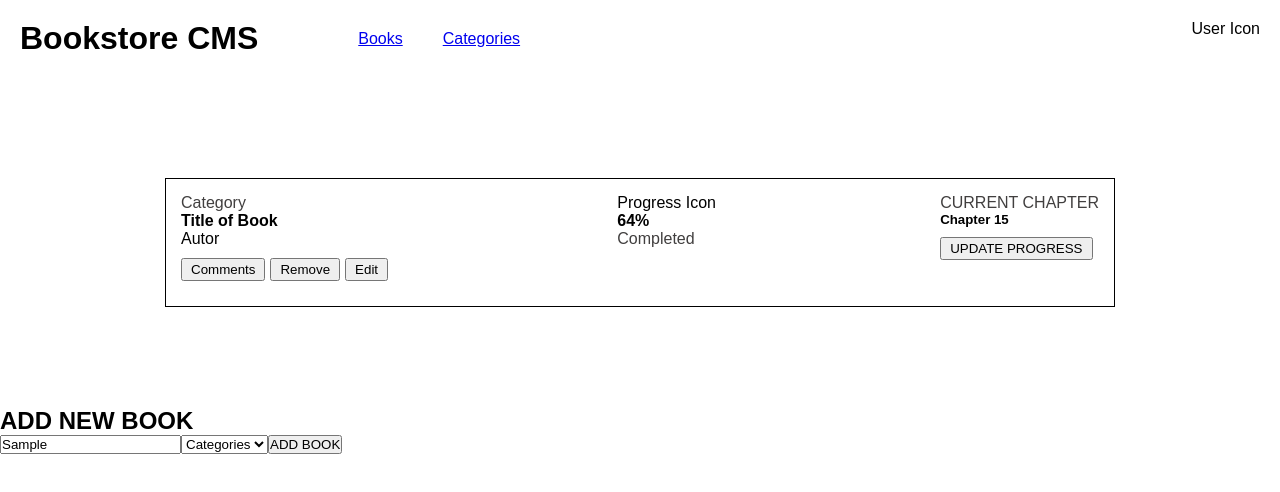
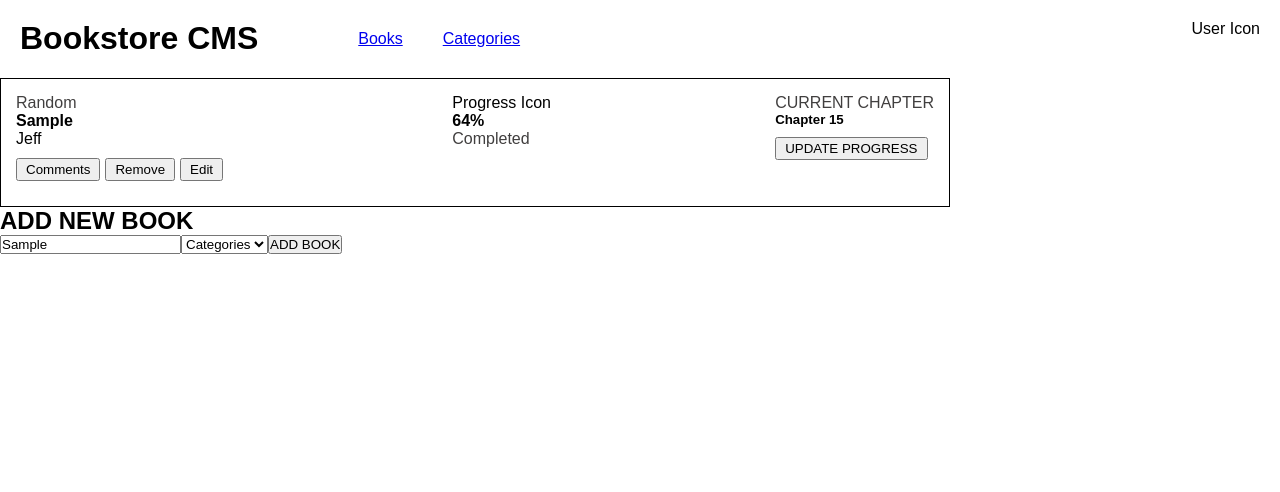
Before and after one commit to JEFFKAY16/bookstore, a React (Create React App) app: page / in a window 1280 px wide. Both pictures are taken after typing "Sample" into the empty fields and a click on the input "ADD BOOK". Shown: the top 492 px of the page. Built offline with nearby package versions, Linux system fonts and the light colour scheme.

Commit message:
add and remove books

```diff
--- a/package.json
+++ b/package.json
@@ -11,6 +11,9 @@
     "react-redux": "^7.2.6",
     "react-router-dom": "^6.2.1",
     "react-scripts": "5.0.0",
+    "redux": "^4.1.2",
+    "redux-logger": "^3.0.6",
+    "uuid": "^8.3.2",
     "web-vitals": "^2.1.4"
   },
   "scripts": {
--- a/src/components/AddBook.js
+++ b/src/components/AddBook.js
@@ -1,17 +1,52 @@
-import React from 'react';
-import './App.css';
+// import React from 'react';
+// import './App.css';
 
-function AddBook() {
+// function AddBook() {
+//   return (
+//     <div className="add-new-book" onSubmit={(e) => submitBookToStore(e)}>
+//       <h2 className="title">ADD NEW BOOK</h2>
+//       <input type="text" />
+//       <select name="cars" id="cars">
+//         <option value="Under Construction">Categories</option>
+//       </select>
+//       <input type="submit" value="ADD BOOK" />
+//     </div>
+//   );
+// }
+
+// export default AddBook;
+
+// // End
+
+import React, { useState } from 'react';
+import { useDispatch } from 'react-redux';
+import { v4 as uuidv4 } from 'uuid';
+import { addBook } from '../redux/books/books';
+
+export default function AddBook() {
+  const dispatch = useDispatch();
+  const [title, setTitle] = useState('');
+  const submitBookToStore = (e) => {
+    e.preventDefault();
+    // const form = e.target.elements;
+
+    const newBook = {
+      id: uuidv4(),
+      title,
+      category: 'Random',
+      author: 'Jeff',
+    };
+    dispatch(addBook(newBook));
+  };
+
   return (
-    <div className="add-new-book">
+    <form className="add-new-book" onSubmit={(e) => submitBookToStore(e)}>
       <h2 className="title">ADD NEW BOOK</h2>
-      <input type="text" />
+      <input type="text" placeholder="Add Book" onChange={(e) => setTitle(e.target.value)} />
       <select name="cars" id="cars">
         <option value="Under Construction">Categories</option>
       </select>
       <input type="submit" value="ADD BOOK" />
-    </div>
+    </form>
   );
 }
-
-export default AddBook;
--- a/src/components/App.js
+++ b/src/components/App.js
@@ -1,6 +1,8 @@
 import './App.css';
 import React from 'react';
 import { BrowserRouter, Route, Routes } from 'react-router-dom';
+import { Provider } from 'react-redux';
+import store from '../redux/configureStore';
 import Header from './Header';
 import Book from './Book';
 import Categories from './Categories';
@@ -8,7 +10,7 @@ import AddBook from './AddBook';
 
 function App() {
   return (
-    <React.StrictMode>
+    <Provider store={store}>
       <BrowserRouter>
         <Header />
         <Routes>
@@ -18,7 +20,7 @@ function App() {
         </Routes>
         <AddBook />
       </BrowserRouter>
-    </React.StrictMode>
+    </Provider>
   );
 }
 
--- a/src/components/Book.js
+++ b/src/components/Book.js
@@ -1,17 +1,24 @@
 import React from 'react';
 import './App.css';
+import { useSelector, useDispatch } from 'react-redux';
+import { removeBook } from '../redux/books/books';
 
 function Book() {
-  return (
-    <div className="book-space">
-      <div className="book-item">
+  const books = useSelector((state) => state.booksReducer);
+  const dispatch = useDispatch();
+  const removeFromStore = (id) => {
+    dispatch(removeBook(id));
+  };
+
+  return books.map((book) => (
+    <div key={book.id} className="book-item">
       <div className="left-info">
-          <span>Category</span>
-          <h4>Title of Book</h4>
-          <p>Autor</p>
+        <span>{book.category}</span>
+        <h4>{book.title}</h4>
+        <p>{book.author}</p>
         <div className="action-buttons">
           <button type="button" className="buttons">Comments</button>
-            <button type="button" className="buttons">Remove</button>
+          <button type="button" className="buttons" onClick={() => removeFromStore(book.id)}>Remove</button>
           <button type="button" className="buttons">Edit</button>
         </div>
       </div>
@@ -28,8 +35,7 @@ function Book() {
         <button type="button">UPDATE PROGRESS</button>
       </div>
     </div>
-    </div>
-  );
+  ));
 }
 
 export default Book;
--- a/src/redux/books/books.js
+++ b/src/redux/books/books.js
@@ -0,0 +1,25 @@
+const ADD_BOOK = 'bookStore/books/ADD_BOOK';
+const REMOVE_BOOK = 'bookStore/books/REMOVE_BOOK';
+const initialState = [];
+export const addBook = (payload) => ({
+  type: ADD_BOOK,
+  payload,
+});
+
+export const removeBook = (payload) => ({
+  type: REMOVE_BOOK,
+  payload,
+});
+
+const reducer = (state = initialState, action) => {
+  switch (action.type) {
+    case ADD_BOOK:
+      return [...state, action.payload];
+    case REMOVE_BOOK:
+      return state.filter((book) => book.id !== action.payload);
+    default:
+      return state;
+  }
+};
+
+export default reducer;
--- a/src/redux/configureStore.js
+++ b/src/redux/configureStore.js
@@ -0,0 +1,11 @@
+import { createStore, combineReducers, applyMiddleware } from 'redux';
+import logger from 'redux-logger';
+import booksReducer from './books/books';
+
+const reducer = combineReducers({
+  booksReducer,
+});
+
+const store = createStore(reducer, applyMiddleware(logger));
+
+export default store;
```
Also changed, not shown: 1 other file (tests, documents, lock files or other folders). Lines whose indentation alone changed are shown as unchanged.
